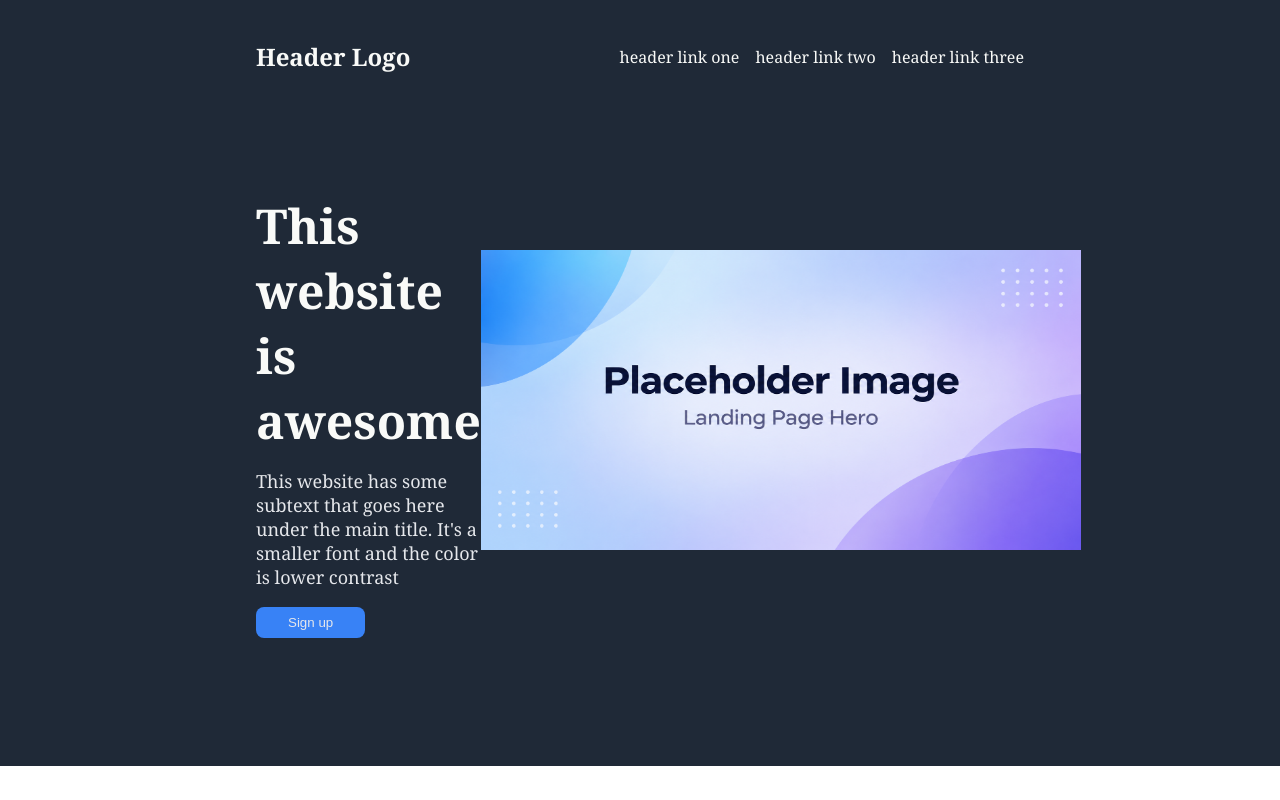
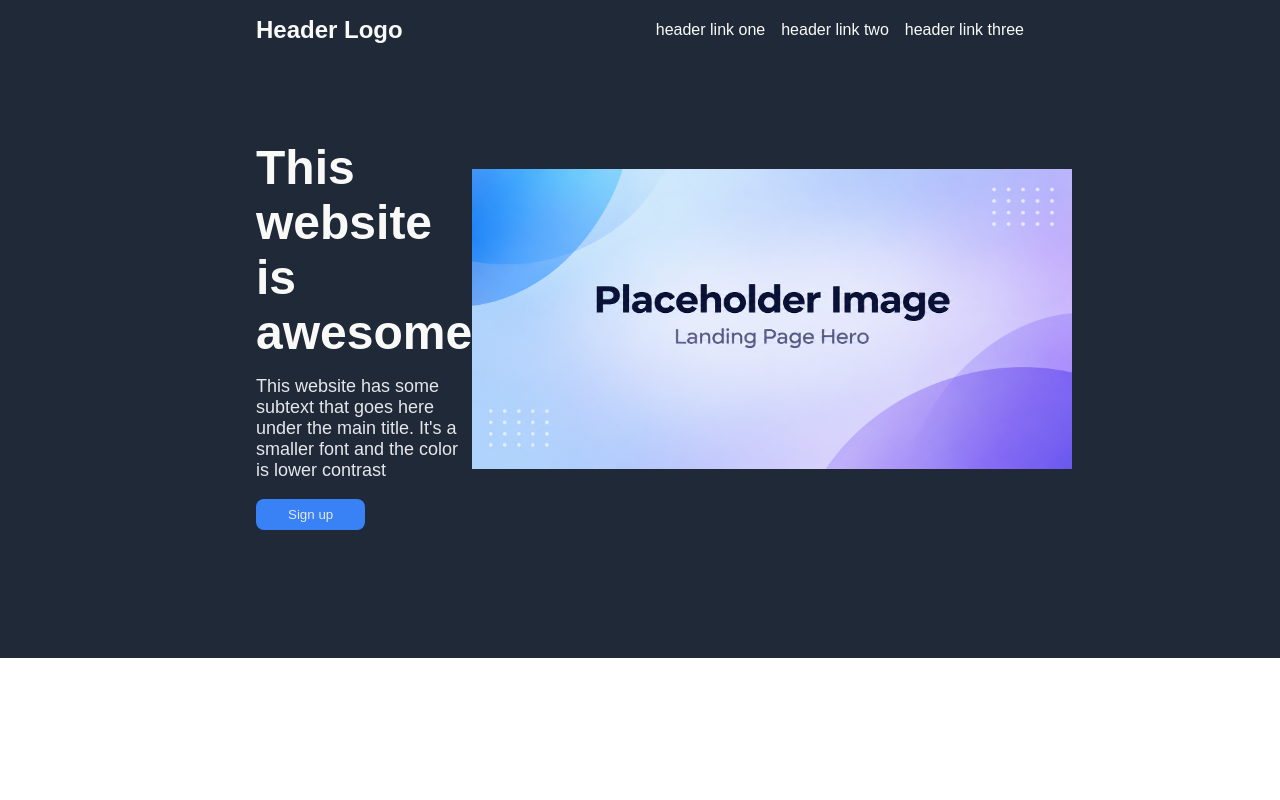
Before and after one commit to Danfeng-Danny-Wang/landing-page, a plain HTML site: page index.html in a window 1280 px wide. Drawn offline with Linux system fonts and the light colour scheme.

Commit message:
Fix various style problems
Use "gap" inside the hero section instead of adding a margin between
main and content. Change Header Logo from a <h3> element to a <a>
element. Change the font-family to sans-serif fonts.

```diff
--- a/index.html
+++ b/index.html
@@ -9,7 +9,7 @@
   <body>
     <div class="hero">
       <header>
-        <h3>Header Logo</h3>
+        <a href="#"" class="header-logo">Header Logo</a>
         <ul>
           <li><a href="#">header link one</a></li>
           <li><a href="#">header link two</a></li>
@@ -27,7 +27,7 @@
         </div>
         <img
           src="./images/hero-placeholder-image.png"
-          alt="landing page hero image"
+          alt=""
         />
       </main>
     </div>
--- a/style.css
+++ b/style.css
@@ -1,5 +1,5 @@
 body {
-  font-family: Georgia, "Times New Roman", Times, serif;
+  font-family: Arial, Helvetica, sans-serif;
   margin: 0;
 }
 
@@ -8,6 +8,7 @@ body {
   flex-direction: column;
   background-color: #1f2937;
   padding: 16px 256px 128px;
+  gap: 64px;
 }
 
 header {
@@ -15,14 +16,14 @@ header {
   justify-content: space-between;
 }
 
-header h3 {
+.header-logo {
   font-size: 24px;
+  font-weight: 700;
   color: #f9faf8;
 }
 
 header ul {
   display: flex;
-  /* justify-content: center; */
   align-items: center;
   gap: 16px;
   margin: 0;
@@ -42,7 +43,6 @@ main {
   display: flex;
   justify-content: space-between;
   align-items: center;
-  margin-top: 64px;
 }
 
 main img {
```
